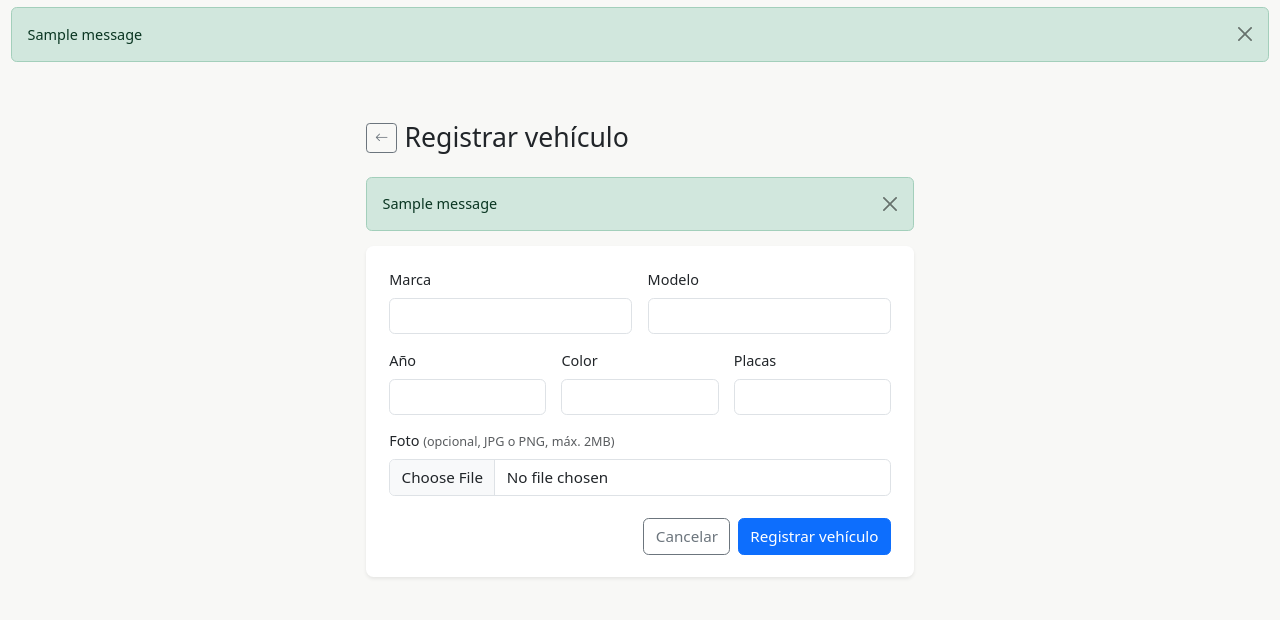
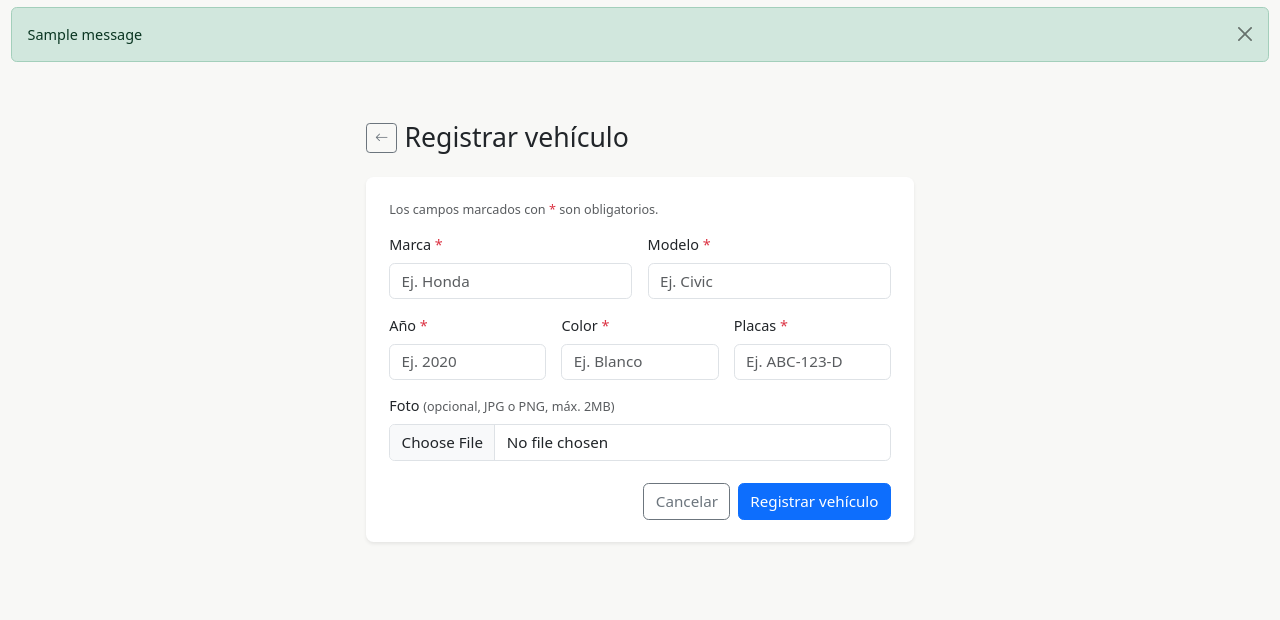
Before and after one commit to ChriisCG3312/CarDetailingX, a Django app: page /citas/vehiculos/nuevo/ in a window 1280 px wide. Shown: the part 59-679 px from the top of the page. Run offline with Django 5.2, Linux system fonts and the light colour scheme; a user stored in the database is signed in; tables that the repository leaves empty hold one stand-in row (values such as "Sample post"); one stand-in notice (Sample message) is shown.

Commit message:
validacion de citas y campos de registro del coche

```diff
--- a/apps/citas/forms.py
+++ b/apps/citas/forms.py
@@ -16,11 +16,11 @@ class VehiculoForm(forms.ModelForm):
         model = Vehiculo
         fields = ('marca', 'modelo', 'anio', 'color', 'placas', 'foto')
         widgets = {
-            'marca': forms.TextInput(attrs={'class': 'form-control'}),
-            'modelo': forms.TextInput(attrs={'class': 'form-control'}),
-            'anio': forms.NumberInput(attrs={'class': 'form-control', 'min': 1990}),
-            'color': forms.TextInput(attrs={'class': 'form-control'}),
-            'placas': forms.TextInput(attrs={'class': 'form-control'}),
+            'marca': forms.TextInput(attrs={'class': 'form-control', 'required': True, 'placeholder': 'Ej. Honda'}),
+            'modelo': forms.TextInput(attrs={'class': 'form-control', 'required': True, 'placeholder': 'Ej. Civic'}),
+            'anio': forms.NumberInput(attrs={'class': 'form-control', 'min': 1990, 'required': True, 'placeholder': 'Ej. 2020'}),
+            'color': forms.TextInput(attrs={'class': 'form-control', 'required': True, 'placeholder': 'Ej. Blanco'}),
+            'placas': forms.TextInput(attrs={'class': 'form-control', 'required': True, 'placeholder': 'Ej. ABC-123-D'}),
             'foto': forms.FileInput(attrs={'class': 'form-control'}),
         }
 
--- a/apps/citas/views.py
+++ b/apps/citas/views.py
@@ -5,21 +5,17 @@ Responsable: D3
 from django.contrib import messages
 from django.contrib.auth.mixins import LoginRequiredMixin
 from django.core.exceptions import PermissionDenied
+from django.http import JsonResponse
 from django.shortcuts import redirect
 from django.urls import reverse_lazy
 from django.utils import timezone
 from django.views.generic import ListView, CreateView, UpdateView, TemplateView, View
+from datetime import date as date_type
 
 from .models import Cita, Vehiculo, Pago
 from .forms import CitaForm, VehiculoForm, PagoForm
 from apps.usuarios.mixins import AdminRequiredMixin, ClienteRequiredMixin
 
-from django.http import JsonResponse
-from datetime import date
-
-from django.http import JsonResponse
-from datetime import date as date_type
-from django.utils import timezone
 
 # ── Vehículos ─────────────────────────────────────────────────────────────────
 
@@ -81,7 +77,6 @@ class CitaListView(LoginRequiredMixin, ListView):
         if not self.request.user.es_admin:
             qs = qs.filter(cliente=self.request.user)
 
-        # RF-04: filtro por estado desde ?estado=
         estado = self.request.GET.get('estado')
         if estado in Cita.Estado.values:
             qs = qs.filter(estado=estado)
@@ -102,14 +97,21 @@ class CitaCreateView(LoginRequiredMixin, CreateView):
     success_url = reverse_lazy('citas:lista')
 
     def dispatch(self, request, *args, **kwargs):
-        # RF-03: sin vehículos → redirigir con mensaje informativo
-        if (
-            request.user.is_authenticated
-            and not request.user.es_admin
-            and not Vehiculo.objects.filter(cliente=request.user).exists()
-        ):
-            messages.info(request, 'Primero registra un vehículo para poder agendar una cita.')
-            return redirect('citas:crear_vehiculo')
+        if request.user.is_authenticated and not request.user.es_admin:
+            # sin vehículos → redirigir a registro
+            if not Vehiculo.objects.filter(cliente=request.user).exists():
+                messages.info(request, 'Primero registra un vehículo para poder agendar una cita.')
+                return redirect('citas:crear_vehiculo')
+            # ya tiene una cita en proceso → no puede crear otra
+            if Cita.objects.filter(
+                cliente=request.user,
+                estado=Cita.Estado.EN_PROCESO
+            ).exists():
+                messages.error(
+                    request,
+                    'Ya tienes una cita en proceso. Espera a que termine antes de agendar otra.'
+                )
+                return redirect('citas:lista')
         return super().dispatch(request, *args, **kwargs)
 
     def get_form_kwargs(self):
@@ -125,18 +127,7 @@ class CitaCreateView(LoginRequiredMixin, CreateView):
     def get_context_data(self, **kwargs):
         ctx = super().get_context_data(**kwargs)
         ctx['titulo'] = 'Agendar cita'
-        return ctx
-
-    def get_context_data(self, **kwargs):
-        ctx = super().get_context_data(**kwargs)
-        ctx['titulo'] = 'Agendar cita'
         ctx['hoy'] = timezone.localdate()
-        return ctx
-
-    def get_context_data(self, **kwargs):
-        ctx = super().get_context_data(**kwargs)
-        ctx['titulo'] = 'Agendar cita'
-        ctx['hoy'] = timezone.localdate()  # <-- agrega esta línea
         return ctx
 
 
@@ -186,7 +177,6 @@ class CitaCancelarView(LoginRequiredMixin, UpdateView):
     success_url = reverse_lazy('citas:lista')
 
     def get_queryset(self):
-        # RF-06: cliente solo puede cancelar sus propias citas
         if self.request.user.es_admin:
             return Cita.objects.all()
         return Cita.objects.filter(cliente=self.request.user)
@@ -194,7 +184,6 @@ class CitaCancelarView(LoginRequiredMixin, UpdateView):
     def form_valid(self, form):
         cita = form.instance
 
-        # RF-06: mensajes de error específicos por estado
         if cita.estado == Cita.Estado.EN_PROCESO:
             messages.error(self.request, 'No puedes cancelar una cita que ya está en proceso.')
             return redirect(self.success_url)
@@ -253,14 +242,15 @@ class AgendaHoyView(AdminRequiredMixin, TemplateView):
         ctx['hoy'] = hoy
         return ctx
 
-# API: horarios disponibles por día
+
+# ── API: horarios disponibles por día ─────────────────────────────────────────
+
 class HorariosDisponiblesView(LoginRequiredMixin, View):
     """
     GET /citas/api/horarios/?fecha=2026-06-15
     Devuelve los slots del día con su disponibilidad.
     """
     http_method_names = ['get']
-
     SLOTS = [8, 9, 10, 11, 12, 13, 14, 15, 16, 17]
 
     def get(self, request):
@@ -302,6 +292,10 @@ class HorariosDisponiblesView(LoginRequiredMixin, View):
             })
 
         return JsonResponse({'slots': slots, 'fecha': fecha_str})
+
+
+# ── API: precio de cita con descuento ─────────────────────────────────────────
+
 class PrecioCitaView(LoginRequiredMixin, View):
     """
     GET /citas/api/precio/?cita_id=1
--- a/templates/citas/vehiculo_form.html
+++ b/templates/citas/vehiculo_form.html
@@ -15,24 +15,20 @@
         </h1>
       </div>
 
-      {% if messages %}
-        {% for msg in messages %}
-          <div class="alert alert-{{ msg.tags }} alert-dismissible fade show" role="alert">
-            {{ msg }}
-            <button type="button" class="btn-close" data-bs-dismiss="alert"></button>
-          </div>
-        {% endfor %}
-      {% endif %}
-
       <div class="card border-0 shadow-sm">
         <div class="card-body p-4">
-          <form method="post" enctype="multipart/form-data" novalidate>
+          <p class="text-muted small mb-3">
+            Los campos marcados con <span class="text-danger">*</span> son obligatorios.
+          </p>
+          <form method="post" enctype="multipart/form-data">
             {% csrf_token %}
 
             <div class="row g-3">
 
               <div class="col-12 col-sm-6">
-                <label for="{{ form.marca.id_for_label }}" class="form-label">Marca</label>
+                <label for="{{ form.marca.id_for_label }}" class="form-label">
+                  Marca <span class="text-danger">*</span>
+                </label>
                 {{ form.marca }}
                 {% if form.marca.errors %}
                   <div class="invalid-feedback d-block">{{ form.marca.errors.0 }}</div>
@@ -40,7 +36,9 @@
               </div>
 
               <div class="col-12 col-sm-6">
-                <label for="{{ form.modelo.id_for_label }}" class="form-label">Modelo</label>
+                <label for="{{ form.modelo.id_for_label }}" class="form-label">
+                  Modelo <span class="text-danger">*</span>
+                </label>
                 {{ form.modelo }}
                 {% if form.modelo.errors %}
                   <div class="invalid-feedback d-block">{{ form.modelo.errors.0 }}</div>
@@ -48,7 +46,9 @@
               </div>
 
               <div class="col-12 col-sm-4">
-                <label for="{{ form.anio.id_for_label }}" class="form-label">Año</label>
+                <label for="{{ form.anio.id_for_label }}" class="form-label">
+                  Año <span class="text-danger">*</span>
+                </label>
                 {{ form.anio }}
                 {% if form.anio.errors %}
                   <div class="invalid-feedback d-block">{{ form.anio.errors.0 }}</div>
@@ -56,7 +56,9 @@
               </div>
 
               <div class="col-12 col-sm-4">
-                <label for="{{ form.color.id_for_label }}" class="form-label">Color</label>
+                <label for="{{ form.color.id_for_label }}" class="form-label">
+                  Color <span class="text-danger">*</span>
+                </label>
                 {{ form.color }}
                 {% if form.color.errors %}
                   <div class="invalid-feedback d-block">{{ form.color.errors.0 }}</div>
@@ -64,7 +66,9 @@
               </div>
 
               <div class="col-12 col-sm-4">
-                <label for="{{ form.placas.id_for_label }}" class="form-label">Placas</label>
+                <label for="{{ form.placas.id_for_label }}" class="form-label">
+                  Placas <span class="text-danger">*</span>
+                </label>
                 {{ form.placas }}
                 {% if form.placas.errors %}
                   <div class="invalid-feedback d-block">{{ form.placas.errors.0 }}</div>
```
